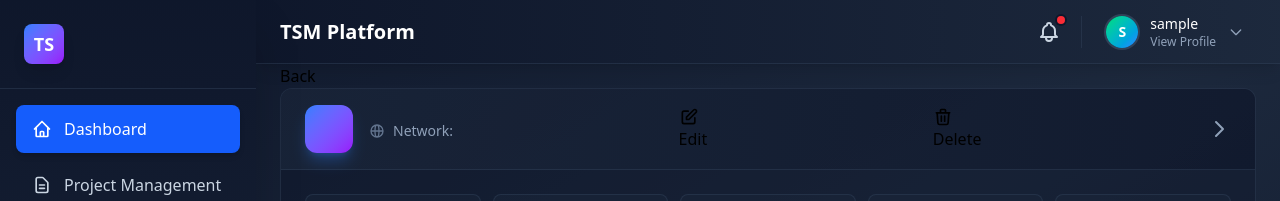
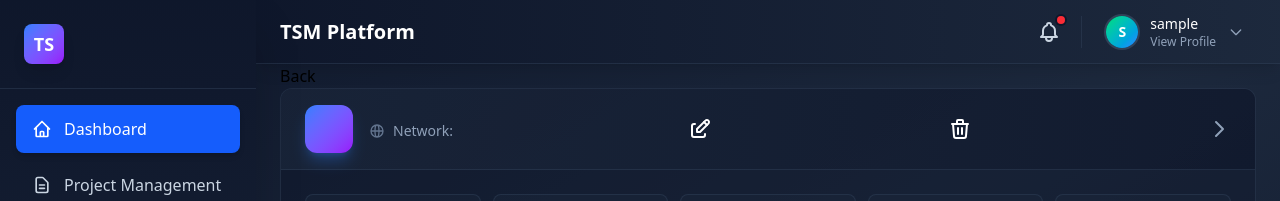
Before and after one commit to EiG123/TSMS, a Vue app in the folder frontend/: page /pm_cabinet_detail_page in a window 1280 px wide. Shown: the top 201 px of the page. Built offline with nearby package versions, Linux system fonts and the light colour scheme; no server answers; sample sign-in values are in the browser's storage.

Commit message:
update some web detail

```diff
--- a/frontend/src/views/pm/pm_cabinet_detail_page.vue
+++ b/frontend/src/views/pm/pm_cabinet_detail_page.vue
@@ -81,9 +81,7 @@ const handleCabinetDelete = async (cabinet_id: any) => {
 
 <template>
   <div>
-    <div @click="goBack">
-        Back
-    </div>
+    <div @click="goBack">Back</div>
     <!-- Cabinets List -->
     <div class="space-y-4">
       <div
@@ -130,36 +128,48 @@ const handleCabinetDelete = async (cabinet_id: any) => {
 
             <div @click="handleCabinet(cabinetId)">
               <svg
-                class="w-5 h-5"
+                xmlns="http://www.w3.org/2000/svg"
+                width="24"
+                height="24"
+                viewBox="0 0 24 24"
                 fill="none"
-                stroke="currentColor"
-                viewBox="0 0 24 24"
+                stroke="#ffffff"
+                stroke-width="2"
+                stroke-linecap="round"
+                stroke-linejoin="round"
+                class="icon icon-tabler icons-tabler-outline icon-tabler-edit"
               >
+                <path stroke="none" d="M0 0h24v24H0z" fill="none" />
                 <path
-                  stroke-linecap="round"
-                  stroke-linejoin="round"
-                  stroke-width="2"
-                  d="M11 5H6a2 2 0 00-2 2v11a2 2 0 002 2h11a2 2 0 002-2v-5m-1.414-9.414a2 2 0 112.828 2.828L11.828 15H9v-2.828l8.586-8.586z"
+                  d="M7 7h-1a2 2 0 0 0 -2 2v9a2 2 0 0 0 2 2h9a2 2 0 0 0 2 -2v-1"
                 />
+                <path
+                  d="M20.385 6.585a2.1 2.1 0 0 0 -2.97 -2.97l-8.415 8.385v3h3l8.385 -8.415"
+                />
+                <path d="M16 5l3 3" />
               </svg>
-              Edit
             </div>
 
             <div @click="handleCabinetDelete(cabinetId)">
               <svg
-                class="w-5 h-5"
+                xmlns="http://www.w3.org/2000/svg"
+                width="24"
+                height="24"
+                viewBox="0 0 24 24"
                 fill="none"
-                stroke="currentColor"
-                viewBox="0 0 24 24"
+                stroke="#ffffff"
+                stroke-width="2"
+                stroke-linecap="round"
+                stroke-linejoin="round"
+                class="icon icon-tabler icons-tabler-outline icon-tabler-trash"
               >
-                <path
-                  stroke-linecap="round"
-                  stroke-linejoin="round"
-                  stroke-width="2"
-                  d="M19 7l-.867 12.142A2 2 0 0116.138 21H7.862a2 2 0 01-1.995-1.858L5 7m5 4v6m4-6v6m1-10V4a1 1 0 00-1-1h-4a1 1 0 00-1 1v3M4 7h16"
-                />
+                <path stroke="none" d="M0 0h24v24H0z" fill="none" />
+                <path d="M4 7l16 0" />
+                <path d="M10 11l0 6" />
+                <path d="M14 11l0 6" />
+                <path d="M5 7l1 12a2 2 0 0 0 2 2h8a2 2 0 0 0 2 -2l1 -12" />
+                <path d="M9 7v-3a1 1 0 0 1 1 -1h4a1 1 0 0 1 1 1v3" />
               </svg>
-              Delete
             </div>
 
             <svg
@@ -228,11 +238,7 @@ const handleCabinetDelete = async (cabinet_id: any) => {
                   cabinet_battery_count
                 }}</span>
               </div>
-              <p
-                class="text-xs text-slate-400 font-medium"
-              >
-                N/A
-              </p>
+              <p class="text-xs text-slate-400 font-medium">N/A</p>
             </div>
 
             <!-- Site Grade -->
--- a/frontend/src/views/pm/pm_cabinet_page.vue
+++ b/frontend/src/views/pm/pm_cabinet_page.vue
@@ -85,6 +85,7 @@ const navigations = [
   {
     name: "Summary",
     icon: "M9 19v-6a2 2 0 00-2-2H5a2 2 0 00-2 2v6a2 2 0 002 2h2a2 2 0 002-2zm0 0V9a2 2 0 012-2h2a2 2 0 012 2v10m-6 0a2 2 0 002 2h2a2 2 0 002-2m0 0V5a2 2 0 012-2h2a2 2 0 012 2v14a2 2 0 01-2 2h-2a2 2 0 01-2-2z",
+    action: () => router.push(`/pm_site_detail/${pmId.value}`),
   },
   {
     name: "Site Data",
@@ -122,8 +123,8 @@ const handleCabinetDetail = (cabinets_id: any) => {
     query: {
       cabinet_id: cabinets_id,
     },
-  })
-}
+  });
+};
 
 const handleCabinet = (cabinet_id: any) => {
   alert(cabinet_id);
@@ -438,55 +439,62 @@ const handleCabinetDelete = async (cabinet_id: any) => {
                       width="24"
                       height="24"
                       viewBox="0 0 24 24"
-                      fill="none"
-                      stroke="currentColor"
-                      stroke-width="2"
-                      stroke-linecap="round"
-                      stroke-linejoin="round"
-                      class="icon icon-tabler icons-tabler-outline icon-tabler-device-desktop"
+                      fill="#ffffff"
+                      class="icon icon-tabler icons-tabler-filled icon-tabler-device-desktop"
                     >
                       <path stroke="none" d="M0 0h24v24H0z" fill="none" />
                       <path
-                        d="M3 5a1 1 0 0 1 1 -1h16a1 1 0 0 1 1 1v10a1 1 0 0 1 -1 1h-16a1 1 0 0 1 -1 -1v-10"
+                        d="M7 21a1 1 0 0 1 0 -2h1v-2h-4a2 2 0 0 1 -2 -2v-10a2 2 0 0 1 2 -2h16a2 2 0 0 1 2 2v10a2 2 0 0 1 -2 2h-4v2h1a1 1 0 0 1 0 2zm7 -4h-4v2h4z"
                       />
-                      <path d="M7 20h10" />
-                      <path d="M9 16v4" />
-                      <path d="M15 16v4" />
                     </svg>
                   </div>
 
                   <div @click="handleCabinet(cab.id)">
                     <svg
-                      class="w-5 h-5"
+                      xmlns="http://www.w3.org/2000/svg"
+                      width="24"
+                      height="24"
+                      viewBox="0 0 24 24"
                       fill="none"
-                      stroke="currentColor"
-                      viewBox="0 0 24 24"
+                      stroke="#ffffff"
+                      stroke-width="2"
+                      stroke-linecap="round"
+                      stroke-linejoin="round"
+                      class="icon icon-tabler icons-tabler-outline icon-tabler-edit"
                     >
+                      <path stroke="none" d="M0 0h24v24H0z" fill="none" />
                       <path
-                        stroke-linecap="round"
-                        stroke-linejoin="round"
-                        stroke-width="2"
-                        d="M11 5H6a2 2 0 00-2 2v11a2 2 0 002 2h11a2 2 0 002-2v-5m-1.414-9.414a2 2 0 112.828 2.828L11.828 15H9v-2.828l8.586-8.586z"
+                        d="M7 7h-1a2 2 0 0 0 -2 2v9a2 2 0 0 0 2 2h9a2 2 0 0 0 2 -2v-1"
                       />
+                      <path
+                        d="M20.385 6.585a2.1 2.1 0 0 0 -2.97 -2.97l-8.415 8.385v3h3l8.385 -8.415"
+                      />
+                      <path d="M16 5l3 3" />
                     </svg>
-                    Edit
                   </div>
 
                   <div @click="handleCabinetDelete(cab.id)">
                     <svg
-                      class="w-5 h-5"
+                      xmlns="http://www.w3.org/2000/svg"
+                      width="24"
+                      height="24"
+                      viewBox="0 0 24 24"
                       fill="none"
-                      stroke="currentColor"
-                      viewBox="0 0 24 24"
+                      stroke="#ffffff"
+                      stroke-width="2"
+                      stroke-linecap="round"
+                      stroke-linejoin="round"
+                      class="icon icon-tabler icons-tabler-outline icon-tabler-trash"
                     >
+                      <path stroke="none" d="M0 0h24v24H0z" fill="none" />
+                      <path d="M4 7l16 0" />
+                      <path d="M10 11l0 6" />
+                      <path d="M14 11l0 6" />
                       <path
-                        stroke-linecap="round"
-                        stroke-linejoin="round"
-                        stroke-width="2"
-                        d="M19 7l-.867 12.142A2 2 0 0116.138 21H7.862a2 2 0 01-1.995-1.858L5 7m5 4v6m4-6v6m1-10V4a1 1 0 00-1-1h-4a1 1 0 00-1 1v3M4 7h16"
+                        d="M5 7l1 12a2 2 0 0 0 2 2h8a2 2 0 0 0 2 -2l1 -12"
                       />
+                      <path d="M9 7v-3a1 1 0 0 1 1 -1h4a1 1 0 0 1 1 1v3" />
                     </svg>
-                    Delete
                   </div>
 
                   <svg
```
Also changed, not shown: 2 other files (tests, documents, lock files or other folders).
